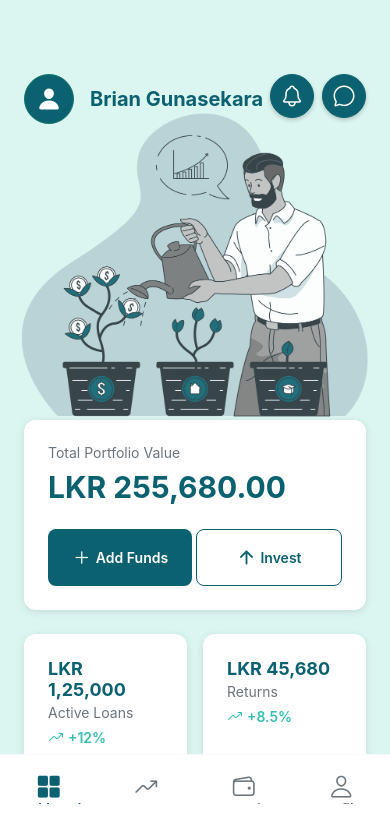
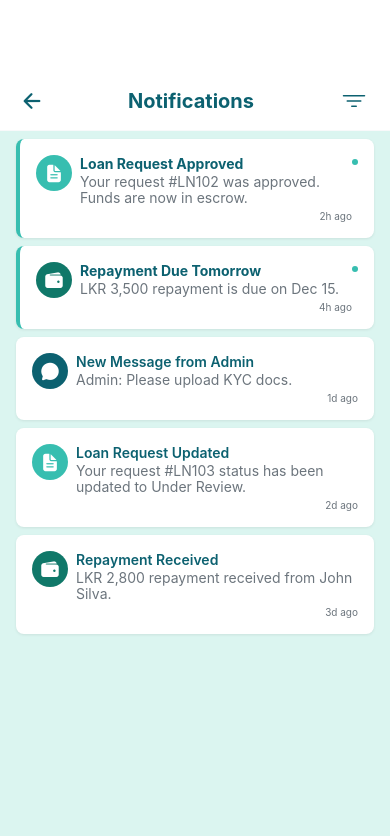
Before and after one commit to madubashinii/QuickRupi, a React Native app: screen /Notifications in a window 390 px wide. Shown: the top 836 px of the page. Built offline with nearby package versions, Linux system fonts and the light colour scheme.

Commit message:
Initial notifications UI lender side

```diff
--- a/App.js
+++ b/App.js
@@ -1,12 +1,19 @@
 import React from 'react';
 import { NavigationContainer } from '@react-navigation/native';
+import { createNativeStackNavigator } from '@react-navigation/native-stack';
 import { StatusBar } from 'expo-status-bar';
 import LenderTabs from './navigation/LenderTabs';
+import NotificationsScreen from './screens/LenderScreens/Notifications';
+
+const Stack = createNativeStackNavigator();
 
 export default function App() {
   return (
     <NavigationContainer>
-      <LenderTabs />
+      <Stack.Navigator screenOptions={{ headerShown: false }}>
+        <Stack.Screen name="MainTabs" component={LenderTabs} />
+        <Stack.Screen name="Notifications" component={NotificationsScreen} />
+      </Stack.Navigator>
       <StatusBar style="light" />
     </NavigationContainer>
   );
--- a/screens/LenderScreens/Dashboard.js
+++ b/screens/LenderScreens/Dashboard.js
@@ -1,6 +1,7 @@
 import React, { useState } from 'react';
 import { View, Text, StyleSheet, ScrollView, TouchableOpacity, Dimensions, Image } from 'react-native';
 import { Ionicons } from '@expo/vector-icons';
+import { useNavigation } from '@react-navigation/native';
 import { colors, spacing, fontSize, borderRadius } from '../../theme';
 import AnimatedScreen from '../../components/lender/AnimatedScreen';
 import ROIGrowthChart from '../../components/lender/ROIGrowthChart';
@@ -98,7 +99,7 @@ const mockData = {
 };
 
 // Handlers
-const handleNotificationPress = () => console.log('Notifications pressed');
+const handleNotificationPress = (navigation) => () => navigation.navigate('Notifications');
 const handleMessagePress = () => console.log('Messages pressed');
 const handleInvest = () => console.log('Invest pressed');
 const handleSeeAllRepayments = () => console.log('See all repayments');
@@ -190,6 +191,7 @@ const ReportButton = ({ title, icon, onPress, description }) => (
 
 const Dashboard = () => {
   const { user, portfolio, upcomingRepayments, recentTransactions, roiGrowthData, monthlyReturnsData, reportOptions } = mockData;
+  const navigation = useNavigation();
 
   // State for modals
   const [showAddFundsModal, setShowAddFundsModal] = useState(false);
@@ -222,7 +224,7 @@ const Dashboard = () => {
               </View>
             </View>
             <View style={styles.headerActions}>
-              <ActionButton icon="notifications-outline" onPress={handleNotificationPress} />
+              <ActionButton icon="notifications-outline" onPress={handleNotificationPress(navigation)} />
               <ActionButton icon="chatbubble-outline" onPress={handleMessagePress} />
             </View>
           </View>
--- /dev/null
+++ b/screens/LenderScreens/Notifications.js
@@ -0,0 +1,218 @@
+import React, { useState } from 'react';
+import { View, Text, StyleSheet, FlatList, TouchableOpacity, Image, Dimensions } from 'react-native';
+import { Ionicons } from '@expo/vector-icons';
+import { useNavigation } from '@react-navigation/native';
+import { colors, spacing, fontSize, borderRadius } from '../../theme';
+import AnimatedScreen from '../../components/lender/AnimatedScreen';
+
+const SCREEN_WIDTH = Dimensions.get('window').width;
+
+// Notification type configuration
+const NOTIFICATION_TYPES = {
+  loan_request: { icon: 'document-text', color: colors.blueGreen },
+  repayment: { icon: 'wallet', color: colors.tealGreen },
+  message: { icon: 'chatbubble', color: colors.midnightBlue },
+};
+
+// Mock data
+const mockNotifications = [
+  { id: 1, type: 'loan_request', title: 'Loan Request Approved', body: 'Your request #LN102 was approved. Funds are now in escrow.', timestamp: '2h ago', isRead: false },
+  { id: 2, type: 'repayment', title: 'Repayment Due Tomorrow', body: 'LKR 3,500 repayment is due on Dec 15.', timestamp: '4h ago', isRead: false },
+  { id: 3, type: 'message', title: 'New Message from Admin', body: 'Admin: Please upload KYC docs.', timestamp: '1d ago', isRead: true },
+  { id: 4, type: 'loan_request', title: 'Loan Request Updated', body: 'Your request #LN103 status has been updated to Under Review.', timestamp: '2d ago', isRead: true },
+  { id: 5, type: 'repayment', title: 'Repayment Received', body: 'LKR 2,800 repayment received from John Silva.', timestamp: '3d ago', isRead: true },
+];
+
+// Notification Item Component
+const NotificationItem = ({ item, onPress }) => {
+  const typeConfig = NOTIFICATION_TYPES[item.type] || { icon: 'help', color: colors.gray };
+
+  return (
+    <TouchableOpacity
+      style={[styles.notificationCard, !item.isRead && styles.unreadCard]}
+      onPress={() => onPress(item.id)}
+    >
+      <View style={styles.notificationContent}>
+        <View style={[styles.iconContainer, { backgroundColor: typeConfig.color }]}>
+          <Ionicons name={typeConfig.icon} size={20} color={colors.white} />
+        </View>
+        <View style={styles.textContent}>
+          <Text style={[styles.title, !item.isRead && { fontWeight: 'bold' }]}>
+            {item.title}
+          </Text>
+          <Text style={styles.body}>{item.body}</Text>
+          <Text style={styles.timestamp}>{item.timestamp}</Text>
+        </View>
+        {!item.isRead && <View style={styles.unreadDot} />}
+      </View>
+    </TouchableOpacity>
+  );
+};
+
+// Empty State Component
+const EmptyState = () => (
+  <View style={styles.emptyState}>
+    <Image
+      source={require('../../assets/lender/Ok-pana.png')}
+      style={styles.emptyImage}
+      resizeMode="contain"
+    />
+    <Text style={styles.emptyTitle}>You're all caught up</Text>
+    <Text style={styles.emptySubtitle}>No new notifications</Text>
+  </View>
+);
+
+const NotificationsScreen = () => {
+  const navigation = useNavigation();
+  const [notifications, setNotifications] = useState(mockNotifications);
+
+  const markAsRead = (id) => {
+    setNotifications(prev =>
+      prev.map(notification =>
+        notification.id === id
+          ? { ...notification, isRead: true }
+          : notification
+      )
+    );
+  };
+
+  return (
+    <AnimatedScreen style={styles.container}>
+      {/* Header */}
+      <View style={styles.header}>
+        <TouchableOpacity style={styles.backButton} onPress={() => navigation.goBack()}>
+          <Ionicons name="arrow-back" size={24} color={colors.midnightBlue} />
+        </TouchableOpacity>
+        <Text style={styles.headerTitle}>Notifications</Text>
+        <TouchableOpacity style={styles.filterButton}>
+          <Ionicons name="filter-outline" size={24} color={colors.midnightBlue} />
+        </TouchableOpacity>
+      </View>
+
+      {/* Notifications List */}
+      {notifications.length > 0 ? (
+        <FlatList
+          data={notifications}
+          renderItem={({ item }) => <NotificationItem item={item} onPress={markAsRead} />}
+          keyExtractor={(item) => item.id.toString()}
+          contentContainerStyle={styles.listContainer}
+          showsVerticalScrollIndicator={false}
+        />
+      ) : (
+        <EmptyState />
+      )}
+    </AnimatedScreen>
+  );
+};
+
+const styles = StyleSheet.create({
+  container: {
+    flex: 1,
+    backgroundColor: colors.babyBlue,
+  },
+  header: {
+    flexDirection: 'row',
+    justifyContent: 'space-between',
+    alignItems: 'center',
+    paddingHorizontal: spacing.md,
+    paddingTop: 80,
+    paddingBottom: spacing.sm,
+    backgroundColor: colors.white,
+    borderBottomWidth: 1,
+    borderBottomColor: colors.lightGray,
+  },
+  backButton: {
+    padding: spacing.xs,
+  },
+  headerTitle: {
+    fontSize: fontSize.xl,
+    fontWeight: 'bold',
+    color: colors.midnightBlue,
+  },
+  filterButton: {
+    padding: spacing.sm,
+  },
+  listContainer: {
+    paddingHorizontal: spacing.md,
+    paddingTop: spacing.sm,
+  },
+  notificationCard: {
+    backgroundColor: colors.white,
+    borderRadius: borderRadius.md,
+    marginBottom: spacing.sm,
+    shadowColor: colors.black,
+    shadowOffset: { width: 0, height: 1 },
+    shadowOpacity: 0.08,
+    shadowRadius: 3,
+    elevation: 2,
+  },
+  unreadCard: {
+    borderLeftWidth: 4,
+    borderLeftColor: colors.blueGreen,
+  },
+  notificationContent: {
+    flexDirection: 'row',
+    padding: spacing.md,
+    alignItems: 'flex-start',
+  },
+  iconContainer: {
+    width: 36,
+    height: 36,
+    borderRadius: 18,
+    alignItems: 'center',
+    justifyContent: 'center',
+    marginRight: spacing.sm,
+  },
+  textContent: {
+    flex: 1,
+  },
+  title: {
+    fontSize: fontSize.sm,
+    fontWeight: '600',
+    color: colors.midnightBlue,
+    marginBottom: 2,
+  },
+  body: {
+    fontSize: fontSize.xs,
+    color: colors.gray,
+    lineHeight: 16,
+    marginBottom: spacing.xs,
+  },
+  timestamp: {
+    fontSize: 10,
+    color: colors.gray,
+    alignSelf: 'flex-end',
+  },
+  unreadDot: {
+    width: 6,
+    height: 6,
+    borderRadius: 3,
+    backgroundColor: colors.blueGreen,
+    marginTop: 4,
+  },
+  emptyState: {
+    flex: 1,
+    alignItems: 'center',
+    justifyContent: 'center',
+    paddingHorizontal: spacing.lg,
+  },
+  emptyImage: {
+    width: SCREEN_WIDTH * 0.5,
+    height: SCREEN_WIDTH * 0.5,
+    marginBottom: spacing.md,
+  },
+  emptyTitle: {
+    fontSize: fontSize.lg,
+    fontWeight: 'bold',
+    color: colors.midnightBlue,
+    marginBottom: spacing.xs,
+    textAlign: 'center',
+  },
+  emptySubtitle: {
+    fontSize: fontSize.sm,
+    color: colors.gray,
+    textAlign: 'center',
+  },
+});
+
+export default NotificationsScreen;
```
Also changed, not shown: assets/lender/Ok-pana.png (added).
